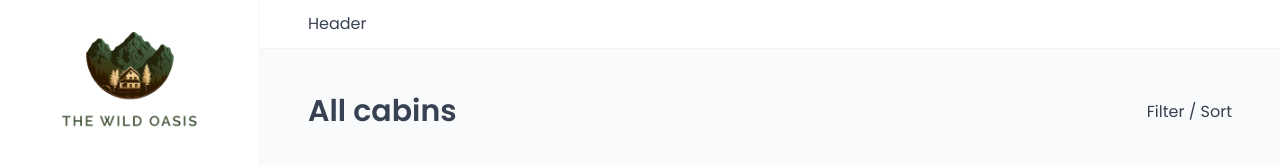
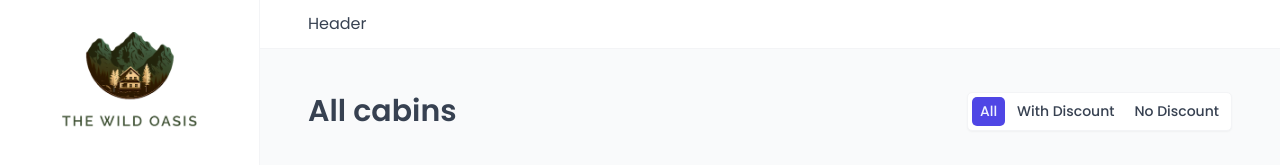
Before and after one commit to Rashad-Stack/the-wild-oasis, a React (Vite) app: page /cabins in a window 1280 px wide. Shown: the top 165 px of the page. Built offline with nearby package versions, Linux system fonts and the light colour scheme; no server answers; the database is empty; a web font is replaced by a local one.

Commit message:
feature: Cabin Table filter feature added

```diff
--- a/src/features/cabins/CabinRow.tsx
+++ b/src/features/cabins/CabinRow.tsx
@@ -56,7 +56,7 @@ interface CabinRowProps {
 
 export default function CabinRow({ cabin }: CabinRowProps) {
   const { isDeleting, deleteCabin } = useDeleteCabin();
-  const { createCabin, isCreating } = useCreateCabin();
+  const { createCabin } = useCreateCabin();
 
   const {
     id: cabinId,
--- a/src/features/cabins/CabinTable.tsx
+++ b/src/features/cabins/CabinTable.tsx
@@ -1,3 +1,4 @@
+import { useSearchParams } from "react-router-dom";
 import { Cabin } from "../../types";
 import Menus from "../../ui/Menus";
 import Spinner from "../../ui/Spinner";
@@ -5,27 +6,23 @@ import Table from "../../ui/Table";
 import CabinRow from "./CabinRow";
 import { useCabins } from "./useCabins";
 
-// const TableHeader = styled.header`
-//   display: grid;
-//   grid-template-columns: 0.6fr 1.8fr 2.2fr 1fr 1fr 1fr;
-//   column-gap: 2.4rem;
-//   align-items: center;
-
-//   background-color: var(--color-grey-50);
-//   border-bottom: 1px solid var(--color-grey-100);
-//   text-transform: uppercase;
-//   letter-spacing: 0.4px;
-//   font-weight: 600;
-//   color: var(--color-grey-600);
-//   padding: 1.6rem 2.4rem;
-// `;
-
 export default function CabinTable() {
   const { cabins, isLoading } = useCabins();
+  const [searchParams] = useSearchParams();
+
+  const filterValue = searchParams.get("discount") || "all";
 
   if (isLoading) {
     return <Spinner />;
   }
+
+  let filterCabins: Cabin[] = [];
+
+  if (filterValue === "all") filterCabins = cabins!;
+  if (filterValue === "no-discount")
+    filterCabins = cabins!.filter((cabin) => cabin.discount === 0);
+  if (filterValue === "with-discount")
+    filterCabins = cabins!.filter((cabin) => cabin.discount > 0);
 
   return (
     <Menus>
@@ -39,7 +36,7 @@ export default function CabinTable() {
           <div></div>
         </Table.Header>
         <Table.Body
-          data={cabins || []}
+          data={filterCabins || []}
           render={(cabin: Cabin) => <CabinRow key={cabin.id} cabin={cabin} />}
         />
       </Table>
--- /dev/null
+++ b/src/features/cabins/CabinTableOperations.tsx
@@ -0,0 +1,17 @@
+import Filter from "../../ui/Filter";
+import TableOperations from "../../ui/Tableoperations";
+
+export default function CabinTableOperations() {
+  return (
+    <TableOperations>
+      <Filter
+        filterField="discount"
+        options={[
+          { value: "all", label: "All" },
+          { value: "with-discount", label: "With Discount" },
+          { value: "no-discount", label: "No Discount" },
+        ]}
+      />
+    </TableOperations>
+  );
+}
--- a/src/pages/Cabins.tsx
+++ b/src/pages/Cabins.tsx
@@ -1,5 +1,6 @@
 import AddCabin from "../features/cabins/AddCabin";
 import CabinTable from "../features/cabins/CabinTable";
+import CabinTableOperations from "../features/cabins/CabinTableOperations";
 import Heading from "../ui/Heading";
 import Row from "../ui/Row";
 
@@ -8,7 +9,7 @@ function Cabins() {
     <>
       <Row type="horizontal">
         <Heading as="h1">All cabins</Heading>
-        <p>Filter / Sort</p>
+        <CabinTableOperations />
       </Row>
       <Row>
         <CabinTable />
--- a/src/ui/Filter.tsx
+++ b/src/ui/Filter.tsx
@@ -1,4 +1,9 @@
+import { useSearchParams } from "react-router-dom";
 import styled, { css } from "styled-components";
+
+interface FilterButtonProps {
+  active: boolean;
+}
 
 const StyledFilter = styled.div`
   border: 1px solid var(--color-grey-100);
@@ -10,7 +15,7 @@ const StyledFilter = styled.div`
   gap: 0.4rem;
 `;
 
-const FilterButton = styled.button`
+const FilterButton = styled.button<FilterButtonProps>`
   background-color: var(--color-grey-0);
   border: none;
 
@@ -33,3 +38,29 @@ const FilterButton = styled.button`
     color: var(--color-brand-50);
   }
 `;
+
+interface FilterProps {
+  filterField: "discount";
+  options: { value: string; label: string }[];
+}
+
+export default function Filter({ filterField, options }: FilterProps) {
+  const [searchParam, setSearchParam] = useSearchParams();
+  const currentFilter = searchParam.get(filterField) || options[0].value;
+  function handleClick(value: string) {
+    searchParam.set(filterField, value);
+    setSearchParam(searchParam);
+  }
+  return (
+    <StyledFilter>
+      {options.map((option) => (
+        <FilterButton
+          key={option.value}
+          onClick={() => handleClick(option.value)}
+          active={option.value === currentFilter}>
+          {option.label}
+        </FilterButton>
+      ))}
+    </StyledFilter>
+  );
+}
```
